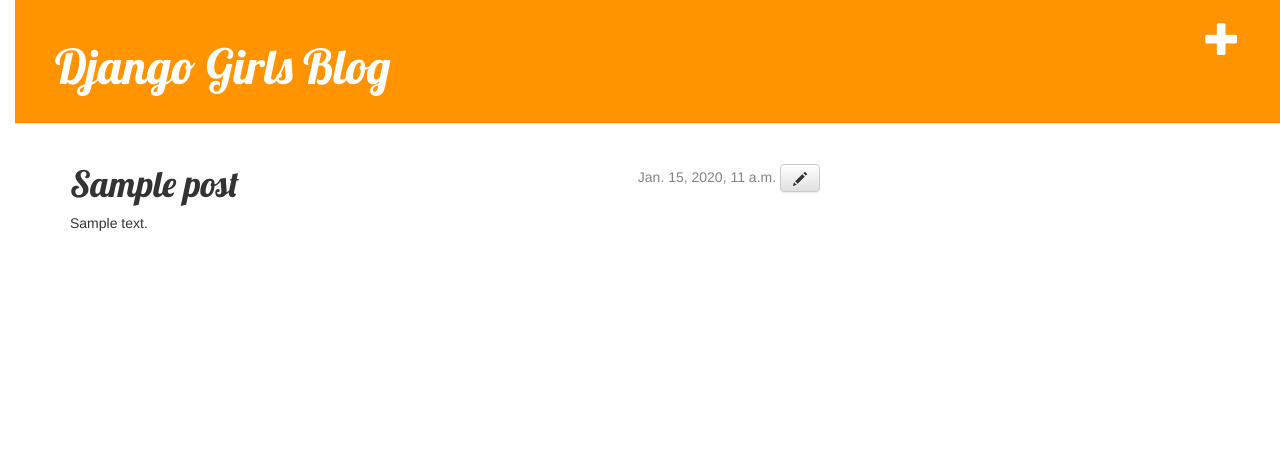
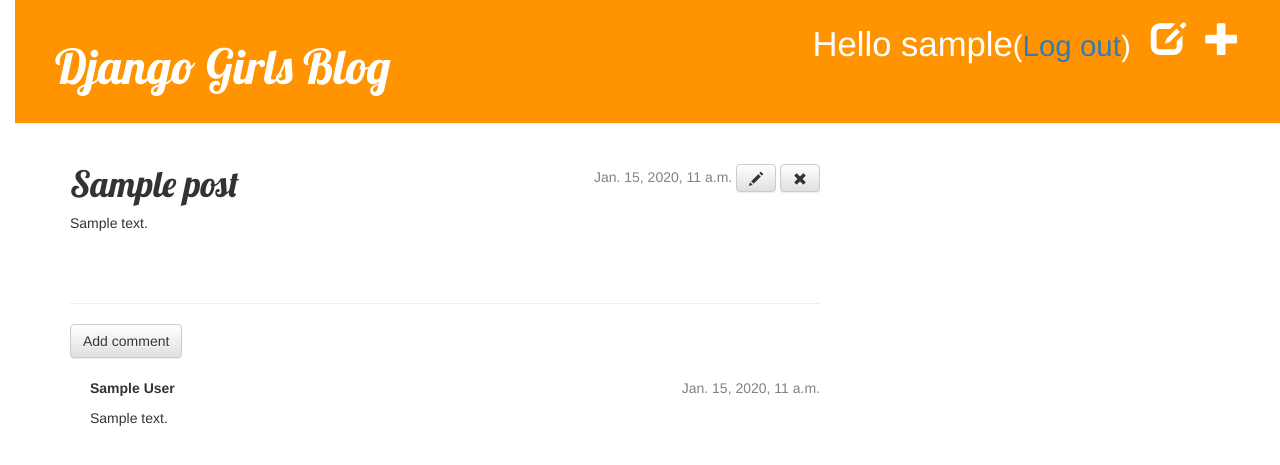
Before and after one commit to SawyerB25/my-first-blog, a Django app: page /post/1/ in a window 1280 px wide. Shown: the top 465 px of the page. Run offline with Django 3.2, Linux system fonts and the light colour scheme; a user stored in the database is signed in; tables that the repository leaves empty hold one stand-in row (values such as "Sample post"); some libraries are stand-ins or nearby versions.

Commit message:
finalisation des commentaires et de l authentification.

```diff
--- a/ProjetBlog/settings.py
+++ b/ProjetBlog/settings.py
@@ -116,3 +116,5 @@ USE_TZ = True
 
 STATIC_URL = '/static/'
 STATIC_ROOT = os.path.join(BASE_DIR, 'static')
+
+LOGIN_REDIRECT_URL = '/'
--- a/ProjetBlog/urls.py
+++ b/ProjetBlog/urls.py
@@ -1,7 +1,10 @@
-from django.conf.urls import include, url
+from django.conf.urls import patterns, include, url
 from django.contrib import admin
+admin.autodiscover()
 
 urlpatterns = [
     url(r'^admin/', include(admin.site.urls)),
+    url(r'^accounts/login/$', 'django.contrib.auth.views.login'),
+    url(r'^accounts/logout/$', 'django.contrib.auth.views.logout', {'next_page': '/'}),
     url(r'', include('blog.urls')),
 ]
--- a/blog/admin.py
+++ b/blog/admin.py
@@ -1,4 +1,5 @@
 from django.contrib import admin
-from .models import Post
+from .models import Post, Comment
 
 admin.site.register(Post)
+admin.site.register(Comment)
--- a/blog/models.py
+++ b/blog/models.py
@@ -17,3 +17,21 @@ class Post(models.Model):
 
     def __str__(self):
         return self.title
+
+    def approved_comments(self):
+        return self.comments.filter(approved_comment=True)
+
+
+class Comment(models.Model):
+    post = models.ForeignKey('blog.Post', related_name='comments')
+    author = models.CharField(max_length=200)
+    text = models.TextField()
+    created_date = models.DateTimeField(default=timezone.now)
+    approved_comment = models.BooleanField(default=False)
+
+    def approve(self):
+        self.approved_comment = True
+        self.save()
+
+    def __str__(self):
+        return self.text
--- a/blog/static/css/blog.css
+++ b/blog/static/css/blog.css
@@ -58,3 +58,7 @@ h1, h2, h3, h4 {
 .post h1 a, .post h1 a:visited {
     color: #000000;
 }
+
+.comment {
+    margin: 20px 0px 20px 20px;
+}
--- a/blog/templates/blog/base.html
+++ b/blog/templates/blog/base.html
@@ -12,6 +12,10 @@
         <div class="page-header">
             {% if user.is_authenticated %}
                 <a href="{% url 'post_new' %}" class="top-menu"><span class="glyphicon glyphicon-plus"></span></a>
+                <a href="{% url 'post_draft_list' %}" class="top-menu"><span class="glyphicon glyphicon-edit"></span></a>
+                <p class="top-menu">Hello {{ user.username }}<small>(<a href="{% url 'django.contrib.auth.views.logout' %}">Log out</a>)</small></p>
+            {% else %}
+                <a href="{% url 'django.contrib.auth.views.login' %}" class="top-menu"><span class="glyphicon glyphicon-lock"></span></a>
             {% endif %}
             <h1><a href="/">Django Girls Blog</a></h1>
         </div>
--- a/blog/templates/blog/post_detail.html
+++ b/blog/templates/blog/post_detail.html
@@ -2,14 +2,39 @@
 
 {% block content %}
     <div class="post">
-        {% if post.published_date %}
-            <div class="date">
+        <div class="date">
+        {% if user.is_authenticated %}
+            {% if post.published_date %}
                 {{ post.published_date }}
+            {% else %}
+                <a class="btn btn-default" href="{% url 'blog.views.post_publish' pk=post.pk %}">Publish</a>
+            {% endif %}
                 <a class="btn btn-default" href="{% url 'post_edit' pk=post.pk %}"><span class="glyphicon glyphicon-pencil"></span></a>
-            </div>
+                <a class="btn btn-default" href="{% url 'post_remove' pk=post.pk %}"><span class="glyphicon glyphicon-remove"></span></a>
         {% endif %}
-
+        </div>
         <h1>{{ post.title }}</h1>
         <p>{{ post.text|linebreaks }}</p>
     </div>
+
+<hr>
+<a class="btn btn-default" href="{% url 'add_comment_to_post' pk=post.pk %}">Add comment</a>
+
+{% for comment in post.comments.all %}
+    {% if user.is_authenticated or comment.approved_comment %}
+    <div class="comment">
+        <div class="date">
+            {{ comment.created_date }}
+            {% if not comment.approved_comment %}
+                <a class="btn btn-default" href="{% url 'comment_remove' pk=comment.pk %}"><span class="glyphicon glyphicon-remove"></span></a>
+                <a class="btn btn-default" href="{% url 'comment_approve' pk=comment.pk %}"><span class="glyphicon glyphicon-ok"></span></a>
+            {% endif %}
+        </div>
+        <strong>{{ comment.author }}</strong>
+        <p>{{ comment.text|linebreaks }}</p>
+    </div>
+    {% endif %}
+{% empty %}
+    <p>No comments here yet :(</p>
+{% endfor %}
 {% endblock %}
--- a/blog/templates/blog/post_list.html
+++ b/blog/templates/blog/post_list.html
@@ -8,6 +8,8 @@
             </div>
             <h1><a href="{% url 'post_detail' pk=post.pk %}">{{ post.title }}</a></h1>
             <p>{{ post.text|linebreaks }}</p>
+            <a href="{% url 'blog.views.post_detail' pk=post.pk %}">Comments: {{ post.approved_comments.count }}</a>
+
         </div>
     {% endfor %}
 {% endblock content %}
--- a/blog/urls.py
+++ b/blog/urls.py
@@ -6,5 +6,10 @@ urlpatterns = [
     url(r'^post/(?P<pk>[0-9]+)/$', views.post_detail, name='post_detail'),
     url(r'^post/new/$', views.post_new, name='post_new'),
     url(r'^post/(?P<pk>[0-9]+)/edit/$', views.post_edit, name='post_edit'),
-
+    url(r'^drafts/$', views.post_draft_list, name='post_draft_list'),
+    url(r'^post/(?P<pk>\d+)/publish/$', views.post_publish, name='post_publish'),
+    url(r'^post/(?P<pk>\d+)/remove/$', views.post_remove, name='post_remove'),
+    url(r'^post/(?P<pk>\d+)/comment/$', views.add_comment_to_post, name='add_comment_to_post'),
+    url(r'^comment/(?P<pk>\d+)/approve/$', views.comment_approve, name='comment_approve'),
+    url(r'^comment/(?P<pk>\d+)/remove/$', views.comment_remove, name='comment_remove'),
 ]
--- a/blog/views.py
+++ b/blog/views.py
@@ -1,9 +1,10 @@
 from django.shortcuts import redirect
 from django.shortcuts import render
 from django.utils import timezone
-from .models import Post
+from .models import Post, Comment
 from django.shortcuts import render, get_object_or_404
-from .forms import PostForm
+from .forms import PostForm, CommentForm
+from django.contrib.auth.decorators import login_required
 
 
 def post_list(request):
@@ -15,14 +16,13 @@ def post_detail(request, pk):
     post = get_object_or_404(Post, pk=pk)
     return render(request, 'blog/post_detail.html', {'post': post})
 
-
+@login_required
 def post_new(request):
     if request.method == "POST":
         form = PostForm(request.POST)
         if form.is_valid():
             post = form.save(commit=False)
             post.author = request.user
-            post.published_date = timezone.now()
             post.save()
             return redirect('blog.views.post_detail', pk=post.pk)
     else:
@@ -30,6 +30,7 @@ def post_new(request):
     return render(request, 'blog/post_edit.html', {'form': form})
 
 
+@login_required
 def post_edit(request, pk):
     post = get_object_or_404(Post, pk=pk)
     if request.method == "POST":
@@ -43,3 +44,52 @@ def post_edit(request, pk):
     else:
         form = PostForm(instance=post)
     return render(request, 'blog/post_edit.html', {'form': form})
+
+
+@login_required
+def post_draft_list(request):
+    posts = Post.objects.filter(published_date__isnull=True).order_by('created_date')
+    return render(request, 'blog/post_draft_list.html', {'posts': posts})
+
+
+@login_required
+def post_publish(request, pk):
+    post = get_object_or_404(Post, pk=pk)
+    post.publish()
+    return redirect('blog.views.post_detail', pk=pk)
+
+
+@login_required
+def post_remove(request, pk):
+    post = get_object_or_404(Post, pk=pk)
+    post.delete()
+    return redirect('blog.views.post_list')
+
+
+def add_comment_to_post(request, pk):
+    post = get_object_or_404(Post, pk=pk)
+    if request.method == "POST":
+        form = CommentForm(request.POST)
+        if form.is_valid():
+            comment = form.save(commit=False)
+            comment.post = post
+            comment.save()
+            return redirect('blog.views.post_detail', pk=post.pk)
+    else:
+        form = CommentForm()
+    return render(request, 'blog/add_comment_to_post.html', {'form': form})
+
+
+@login_required
+def comment_approve(request, pk):
+    comment = get_object_or_404(Comment, pk=pk)
+    comment.approve()
+    return redirect('blog.views.post_detail', pk=comment.post.pk)
+
+
+@login_required
+def comment_remove(request, pk):
+    comment = get_object_or_404(Comment, pk=pk)
+    post_pk = comment.post.pk
+    comment.delete()
+    return redirect('blog.views.post_detail', pk=post_pk)
```
Also changed, not shown: blog/forms.py (+8 -1 lines), blog/templates/blog/add_comment_to_post.html (added, +9 -0 lines), blog/templates/blog/post_draft_list.html (added, +11 -0 lines), blog/templates/registration/login.html (added, +26 -0 lines), blog/migrations/0002_comment.py (added).
